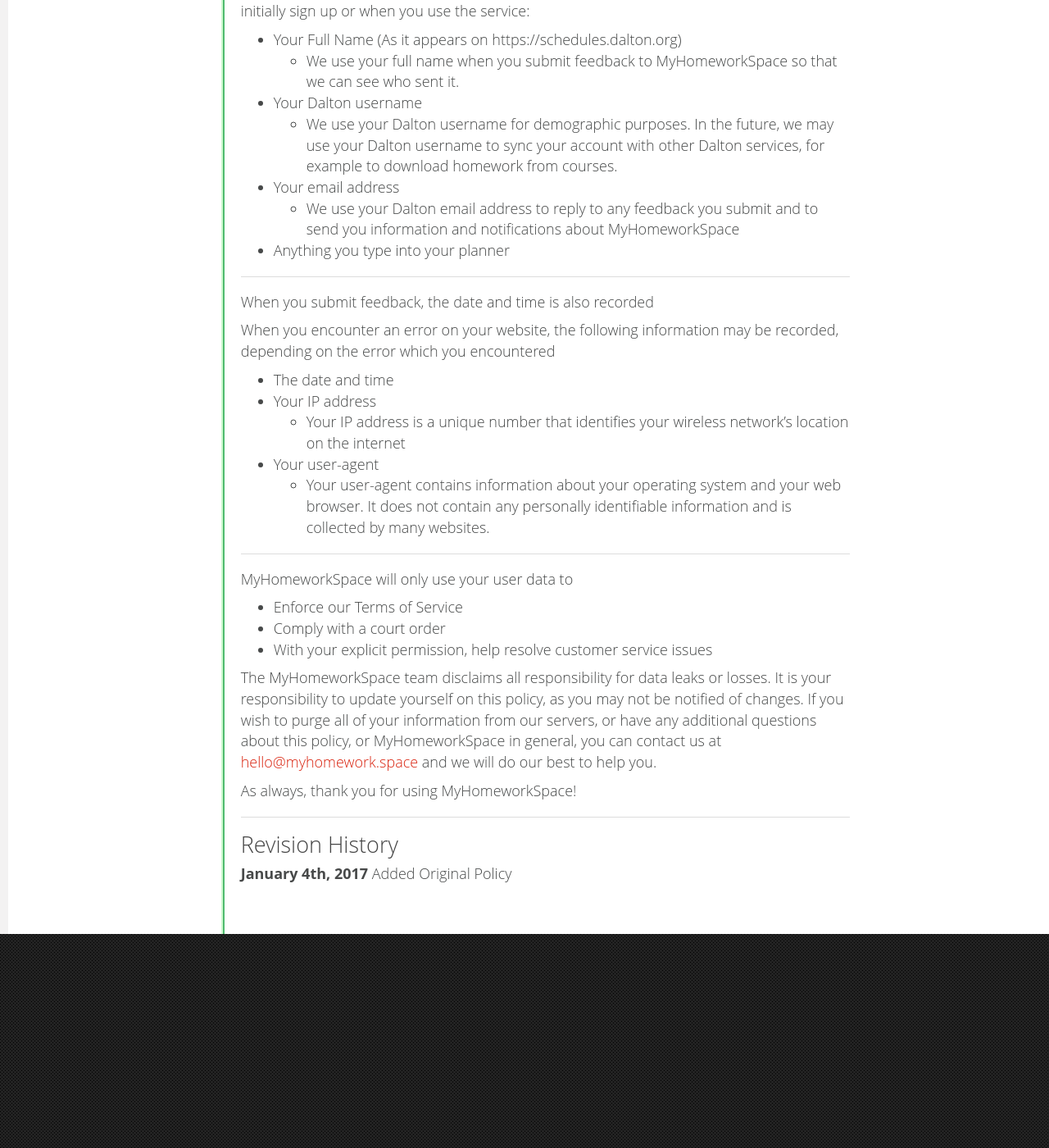
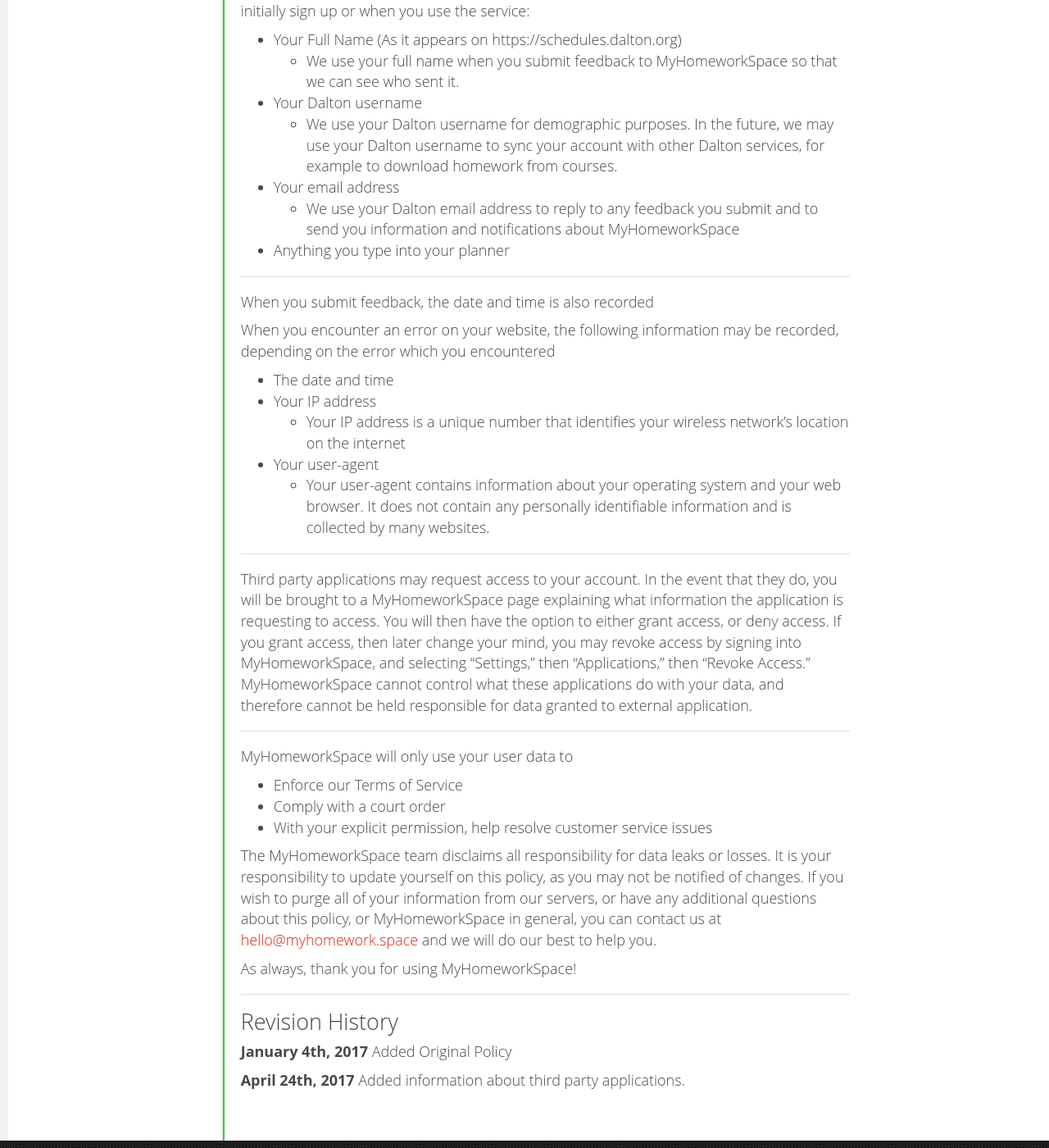
Before and after one commit to MyHomeworkSpace/PrivacyPolicy, a Jekyll site: the page built from _posts/2017-04-24-privacy.md, in a window 1280 px wide and 1400 px high, scrolled down 337 px. Shown: the whole window at 82% size. Built offline with Jekyll 4.4.1, drawn with Linux system fonts in a browser that asks for light colours; some of the changed text lies outside the part shown.

Commit message:
Add Application Information

```diff
--- a/_posts/2017-01-04-privacy.md
+++ b/_posts/2017-04-24-privacy.md
@@ -31,6 +31,9 @@
    * Your user-agent contains information about your operating system and your web browser. It does not contain any personally identifiable information and is collected by many websites.
 
 ---
+Third party applications may request access to your account. In the event that they do, you will be brought to a MyHomeworkSpace page explaining what information the application is requesting to access. You will then have the option to either grant access, or deny access. If you grant access, then later change your mind, you may revoke access by signing into MyHomeworkSpace, and selecting "Settings," then "Applications," then "Revoke Access." MyHomeworkSpace cannot control what these applications do with your data, and therefore cannot be held responsible for data granted to external application.
+
+---
 MyHomeworkSpace will only use your user data to
 
 * Enforce our Terms of Service
@@ -48,3 +51,6 @@
 
 **January 4th, 2017**
 Added Original Policy
+
+**April 24th, 2017**
+Added information about third party applications.
```
